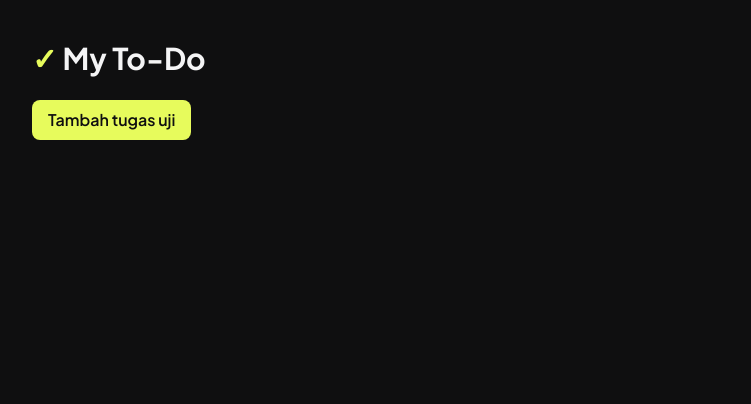
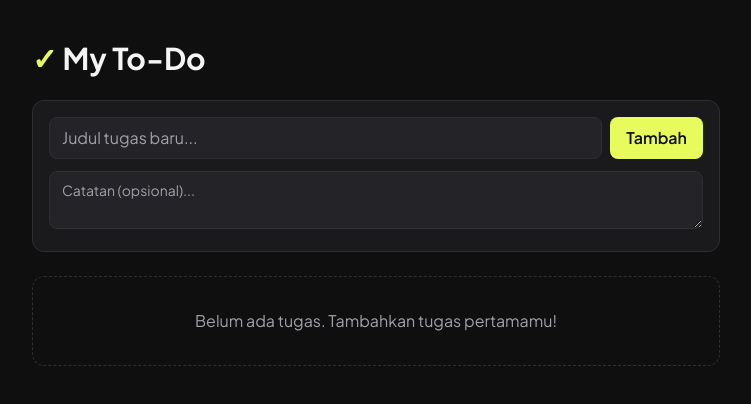
Before and after one commit to sahrurhere/aplikasi-todolist, a React (Vite) app: page / in a window 1280 px wide. Shown: the top 404 px of the page, without its empty margins (264-1015 px from the left). Built offline with nearby package versions, Linux system fonts and the light colour scheme.

Commit message:
feat: add TodoForm and TodoCard with status, edit, and delete

```diff
--- a/src/App.jsx
+++ b/src/App.jsx
@@ -1,34 +1,36 @@
+import TodoForm from './components/TodoForm';
+import TodoCard from './components/TodoCard';
 import { useTodos } from './hooks/useTodos';
 
 function App() {
-  const { todos, addTodo, deleteTodo } = useTodos();
+  const { todos, addTodo, updateTodo, deleteTodo } = useTodos();
 
   return (
     <main className="mx-auto max-w-[720px] px-4 py-10">
-      <h1 className="text-3xl font-bold">
-        <span className="text-accent">✓</span> My To-Do
-      </h1>
+      <header className="mb-6">
+        <h1 className="text-3xl font-bold">
+          <span className="text-accent">✓</span> My To-Do
+        </h1>
+      </header>
 
-      <button
-        onClick={() => addTodo({ title: `Tugas uji ${todos.length + 1}` })}
-        className="mt-6 rounded-lg bg-accent px-4 py-2 font-semibold text-on-accent transition hover:bg-accent-hover"
-      >
-        Tambah tugas uji
-      </button>
+      <TodoForm onAdd={addTodo} />
 
-      <ul className="mt-6 space-y-2">
-        {todos.map((todo) => (
-          <li
-            key={todo.id}
-            className="flex items-center justify-between rounded-xl border border-border bg-surface p-4"
-          >
-            <span>{todo.title}</span>
-            <button onClick={() => deleteTodo(todo.id)} className="text-danger">
-              Hapus
-            </button>
-          </li>
-        ))}
-      </ul>
+      <section className="mt-6 space-y-3">
+        {todos.length === 0 ? (
+          <p className="rounded-xl border border-dashed border-border p-8 text-center text-muted">
+            Belum ada tugas. Tambahkan tugas pertamamu!
+          </p>
+        ) : (
+          todos.map((todo) => (
+            <TodoCard
+              key={todo.id}
+              todo={todo}
+              onUpdate={updateTodo}
+              onDelete={deleteTodo}
+            />
+          ))
+        )}
+      </section>
     </main>
   );
 }
--- /dev/null
+++ b/src/components/TodoCard.jsx
@@ -0,0 +1,142 @@
+import { useState } from 'react';
+import { STATUSES, STATUS_MAP } from '../constants/status';
+
+const dateFormatter = new Intl.DateTimeFormat('id-ID', {
+  day: 'numeric',
+  month: 'short',
+  year: 'numeric',
+});
+
+const inputClass =
+  'w-full rounded-lg border border-border bg-surface-2 px-3 py-2 focus:outline-none focus:ring-2 focus:ring-accent';
+
+export default function TodoCard({ todo, onUpdate, onDelete }) {
+  const [isEditing, setIsEditing] = useState(false);
+  const [draftTitle, setDraftTitle] = useState(todo.title);
+  const [draftNote, setDraftNote] = useState(todo.note);
+  const [error, setError] = useState('');
+
+  const isDone = todo.status === 'done';
+  const status = STATUS_MAP[todo.status] ?? STATUS_MAP.none;
+
+  function startEdit() {
+    setDraftTitle(todo.title);
+    setDraftNote(todo.note);
+    setError('');
+    setIsEditing(true);
+  }
+
+  function saveEdit(e) {
+    e.preventDefault();
+    if (!draftTitle.trim()) {
+      setError('Judul tugas tidak boleh kosong.');
+      return;
+    }
+    onUpdate(todo.id, { title: draftTitle.trim(), note: draftNote.trim() });
+    setIsEditing(false);
+  }
+
+  function handleDelete() {
+    if (window.confirm(`Hapus tugas "${todo.title}"?`)) {
+      onDelete(todo.id);
+    }
+  }
+
+  // ---------- Mode edit ----------
+  if (isEditing) {
+    return (
+      <form
+        onSubmit={saveEdit}
+        className="space-y-3 rounded-xl border border-accent/50 bg-surface p-4"
+      >
+        <input
+          type="text"
+          value={draftTitle}
+          onChange={(e) => setDraftTitle(e.target.value)}
+          maxLength={120}
+          aria-label="Edit judul"
+          autoFocus
+          className={inputClass}
+        />
+        <textarea
+          value={draftNote}
+          onChange={(e) => setDraftNote(e.target.value)}
+          rows={3}
+          placeholder="Catatan (opsional)..."
+          aria-label="Edit catatan"
+          className={`${inputClass} resize-y text-sm placeholder:text-muted`}
+        />
+        {error && <p className="text-sm text-danger">{error}</p>}
+        <div className="flex justify-end gap-2">
+          <button
+            type="button"
+            onClick={() => setIsEditing(false)}
+            className="rounded-lg px-3 py-1.5 text-sm text-muted transition hover:text-text"
+          >
+            Batal
+          </button>
+          <button
+            type="submit"
+            className="rounded-lg bg-accent px-3 py-1.5 text-sm font-semibold text-on-accent transition hover:bg-accent-hover"
+          >
+            Simpan
+          </button>
+        </div>
+      </form>
+    );
+  }
+
+  // ---------- Mode tampil ----------
+  return (
+    <article
+      className={`rounded-xl border border-border bg-surface p-4 transition duration-200 hover:bg-surface-2 ${
+        isDone ? 'opacity-60' : ''
+      }`}
+    >
+      <div className="flex items-start justify-between gap-3">
+        <h3 className={`break-words font-semibold ${isDone ? 'line-through' : ''}`}>
+          {todo.title}
+        </h3>
+
+        <select
+          value={todo.status}
+          onChange={(e) => onUpdate(todo.id, { status: e.target.value })}
+          aria-label="Status tugas"
+          className={`shrink-0 cursor-pointer rounded-lg border px-2 py-1 text-sm font-medium transition focus:outline-none focus:ring-2 focus:ring-accent ${status.badge}`}
+        >
+          {STATUSES.map((s) => (
+            <option key={s.value} value={s.value} className="bg-surface text-text">
+              {s.label}
+            </option>
+          ))}
+        </select>
+      </div>
+
+      {todo.note && (
+        <p className="mt-2 line-clamp-2 whitespace-pre-line text-sm text-muted">
+          {todo.note}
+        </p>
+      )}
+
+      <div className="mt-3 flex items-center justify-between">
+        <time dateTime={todo.createdAt} className="text-xs text-muted">
+          {dateFormatter.format(new Date(todo.createdAt))}
+        </time>
+        <div className="flex gap-2">
+          <button
+            onClick={startEdit}
+            className="rounded-lg border border-accent px-3 py-1 text-sm text-accent transition hover:bg-accent hover:text-on-accent"
+          >
+            Edit
+          </button>
+          <button
+            onClick={handleDelete}
+            className="rounded-lg px-3 py-1 text-sm text-danger transition hover:bg-danger/10"
+          >
+            Hapus
+          </button>
+        </div>
+      </div>
+    </article>
+  );
+}
--- /dev/null
+++ b/src/components/TodoForm.jsx
@@ -0,0 +1,64 @@
+import { useState } from 'react';
+
+const MAX_TITLE = 120;
+
+export default function TodoForm({ onAdd }) {
+  const [title, setTitle] = useState('');
+  const [note, setNote] = useState('');
+  const [error, setError] = useState('');
+
+  function handleSubmit(e) {
+    e.preventDefault();
+
+    if (!title.trim()) {
+      setError('Judul tugas tidak boleh kosong.');
+      return;
+    }
+
+    onAdd({ title, note });
+    setTitle('');
+    setNote('');
+    setError('');
+  }
+
+  function handleTitleChange(e) {
+    setTitle(e.target.value);
+    if (error) setError('');
+  }
+
+  return (
+    <form
+      onSubmit={handleSubmit}
+      className="space-y-3 rounded-xl border border-border bg-surface p-4"
+    >
+      <div className="flex gap-2">
+        <input
+          type="text"
+          value={title}
+          onChange={handleTitleChange}
+          maxLength={MAX_TITLE}
+          placeholder="Judul tugas baru..."
+          aria-label="Judul tugas"
+          className="min-w-0 flex-1 rounded-lg border border-border bg-surface-2 px-3 py-2 placeholder:text-muted focus:outline-none focus:ring-2 focus:ring-accent"
+        />
+        <button
+          type="submit"
+          className="rounded-lg bg-accent px-4 py-2 font-semibold text-on-accent transition hover:bg-accent-hover focus-visible:outline-none focus-visible:ring-2 focus-visible:ring-accent focus-visible:ring-offset-2 focus-visible:ring-offset-surface"
+        >
+          Tambah
+        </button>
+      </div>
+
+      <textarea
+        value={note}
+        onChange={(e) => setNote(e.target.value)}
+        rows={2}
+        placeholder="Catatan (opsional)..."
+        aria-label="Catatan"
+        className="w-full resize-y rounded-lg border border-border bg-surface-2 px-3 py-2 text-sm placeholder:text-muted focus:outline-none focus:ring-2 focus:ring-accent"
+      />
+
+      {error && <p className="text-sm text-danger">{error}</p>}
+    </form>
+  );
+}
--- /dev/null
+++ b/src/constants/status.js
@@ -0,0 +1,27 @@
+export const STATUSES = [
+  {
+    value: 'none',
+    label: 'None',
+    badge: 'bg-status-none/20 text-muted border-status-none/40',
+  },
+  {
+    value: 'progress',
+    label: 'Progres',
+    badge: 'bg-status-progress/15 text-status-progress border-status-progress/40',
+  },
+  {
+    value: 'pending',
+    label: 'Pending',
+    badge: 'bg-status-pending/15 text-status-pending border-status-pending/40',
+  },
+  {
+    value: 'done',
+    label: 'Selesai',
+    badge: 'bg-accent/15 text-accent border-accent/40',
+  },
+];
+
+// Versi objek agar mudah dicari: STATUS_MAP['done'].label → 'Selesai'
+export const STATUS_MAP = Object.fromEntries(
+  STATUSES.map((status) => [status.value, status])
+);
--- a/src/index.css
+++ b/src/index.css
@@ -27,3 +27,7 @@
 body {
   @apply bg-bg text-text font-sans antialiased;
 }
+
+:root {
+  color-scheme:  dark;
+}
```
